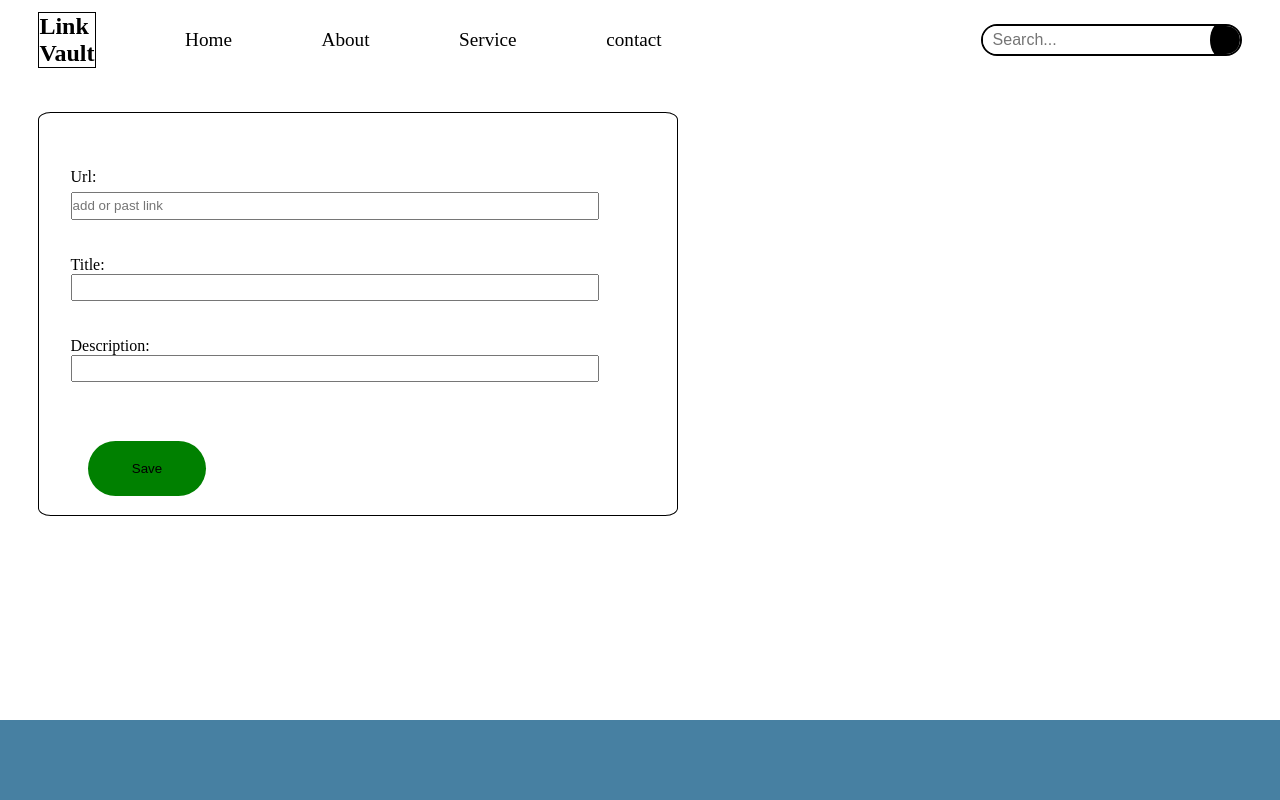
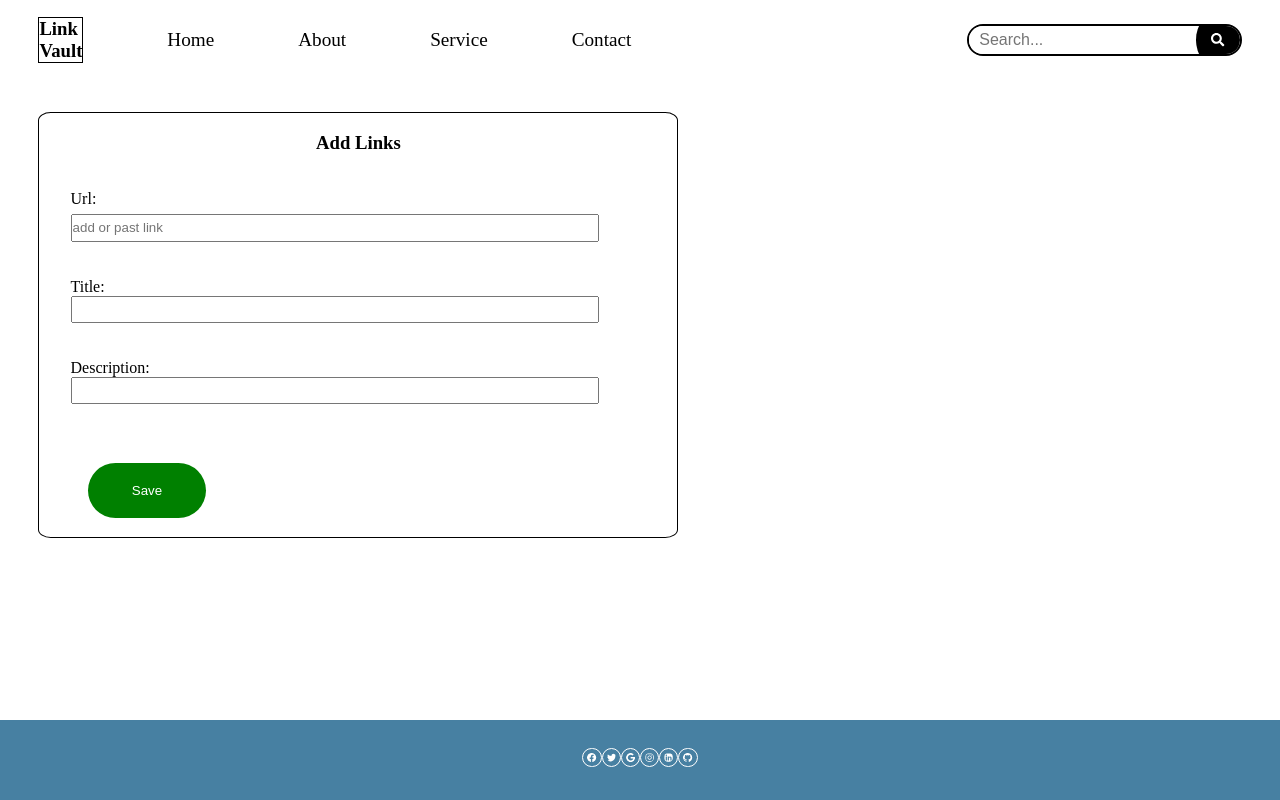
Before and after one commit to mmelokuhlemaphisa/React-TS-Task-2, a React (Vite) app: page / in a window 1280 px wide. Shown: the top 800 px of the page. Built offline with nearby package versions, Linux system fonts and the light colour scheme.

Commit message:
feat:Added icons on my footer and manage to style them very nice

```diff
--- a/package.json
+++ b/package.json
@@ -11,7 +11,8 @@
   },
   "dependencies": {
     "react": "^19.1.1",
-    "react-dom": "^19.1.1"
+    "react-dom": "^19.1.1",
+    "react-icons": "^5.5.0"
   },
   "devDependencies": {
     "@eslint/js": "^9.33.0",
--- a/src/App.css
+++ b/src/App.css
@@ -55,10 +55,10 @@ margin-left: 2%;
   margin-left: 3%;
   border: none;
   outline: none;
-
   padding: 20px;
   width: 20%;
   border-radius: 30px;
+  color: white;
 }
 
 #footer{
@@ -109,3 +109,17 @@ margin-left: 2%;
       text-decoration: none;
      font-size: larger;
     }
+
+#footer{
+  display:flex;
+  flex-direction: row;
+  justify-content: center;
+  align-items: center;
+}
+
+#footer a{
+  color: white;
+
+
+
+}
--- a/src/component/Footer.tsx
+++ b/src/component/Footer.tsx
@@ -1,9 +1,75 @@
 import React from 'react'
+import { FaFacebook, FaGit, FaGithub, FaInstagram, FaLinkedin, FaTwitter } from 'react-icons/fa'
+import { FaGoogle } from 'react-icons/fa6';
 
 export default function Footer() {
   return (
     <div id="footer">
+      <a href="#">
+        <FaFacebook
+          className="social-icon facebook"
+          style={{
+            border: "1px solid white",
+            borderRadius: "50%",
+            padding: "20%",
+          }}
+        />
+      </a>
 
+      <a href="#">
+        <FaTwitter
+          className="social-icon twitter"
+          style={{
+            border: "1px solid white",
+            borderRadius: "50%",
+            padding: "20%",
+          }}
+        />
+      </a>
+
+      <a href="#">
+        <FaGoogle
+          className="social-icon google"
+          style={{
+            border: "1px solid white",
+            borderRadius: "50%",
+            padding: "20%",
+          }}
+        />
+      </a>
+
+      <a href="#">
+        <FaInstagram
+          className="social-icon instagram"
+          style={{
+            border: "1px solid white",
+            borderRadius: "50%",
+            padding: "20%",
+          }}
+        />
+      </a>
+
+      <a href="#">
+        <FaLinkedin
+          className="social-icon instagram"
+          style={{
+            border: "1px solid white",
+            borderRadius: "50%",
+            padding: "20%",
+          }}
+        />
+      </a>
+
+      <a href="#">
+        <FaGithub
+          className="social-icon instagram"
+          style={{
+            border: "1px solid white",
+            borderRadius: "50%",
+            padding: "20%",
+          }}
+        />
+      </a>
     </div>
-  )
+  );
 }
--- a/src/component/FormInput.tsx
+++ b/src/component/FormInput.tsx
@@ -16,6 +16,7 @@ export default function FormInput() {
 
       }}
     >
+      <h3 style={{textAlign:"center"}}>Add Links</h3>
       <form action="#" style={{ marginTop: "6%", height:"41vh", display:'flex', flexDirection:"column",marginLeft:"2%" }}>
         <label id="url" htmlFor="url">Url:</label>
         <input
--- a/src/component/Header.tsx
+++ b/src/component/Header.tsx
@@ -23,13 +23,14 @@ export default function Header() {
             textDecoration: "black",
           }}
         >
-          <h1 style={{border:'1px solid black'}}>Link Vault</h1>
+          <h3 style={{border:'1px solid black'}}>Link Vault</h3>
           <a href="#">Home</a>
           <a href="#">About</a>
           <a href="#">Service</a>
-          <a href="#">contact</a>
+          <a href="#">Contact</a>
         </nav>
       </div>
+
       <div>
         <Search />
       </div>
--- a/src/component/SearchBar.tsx
+++ b/src/component/SearchBar.tsx
@@ -1,10 +1,11 @@
 import React from 'react'
+import { FaSearch } from 'react-icons/fa';
 
 export default function SearchBar() {
   return (
    <div className="search-container">
     <input type="text" className="search-input" placeholder="Search..."/>
-    <button type="submit" className="search-button"></button>
+    <button type="submit" className="search-button"><FaSearch className="social-icon instagram" style={{color:'white'}}/></button>
     </div>
   );
 }
```
Also changed, not shown: 1 other file (tests, documents, lock files or other folders).
